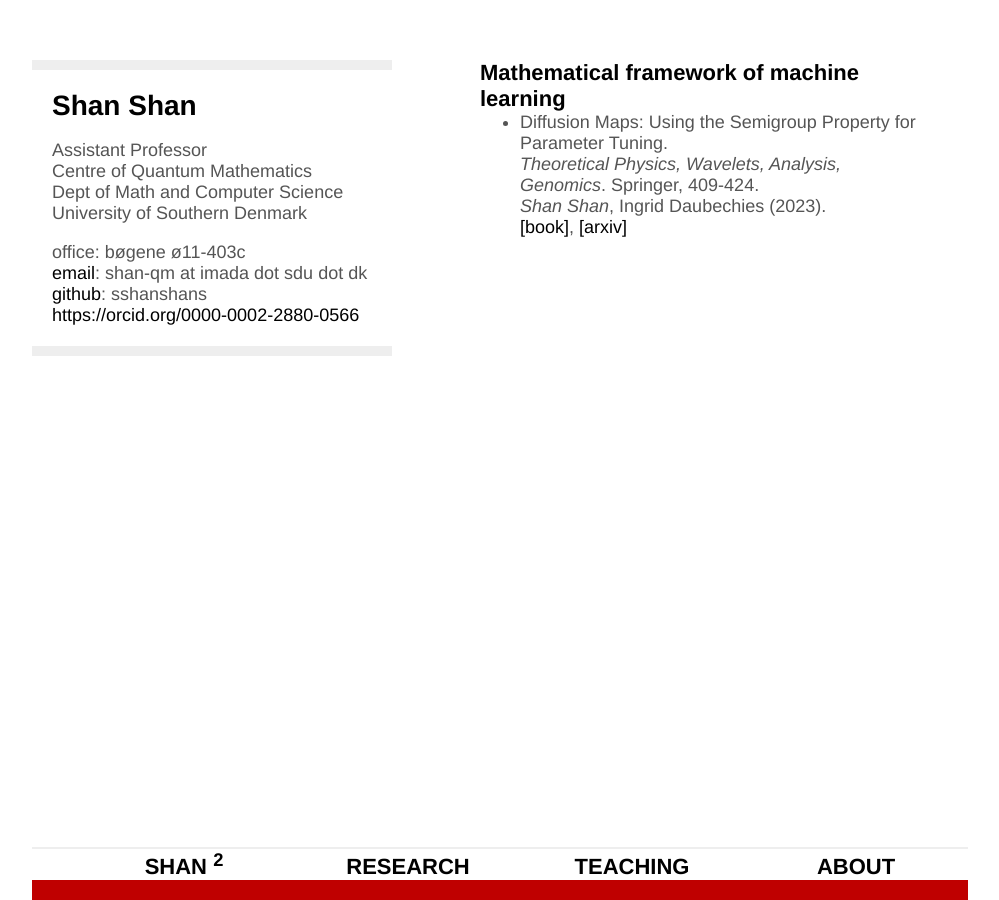
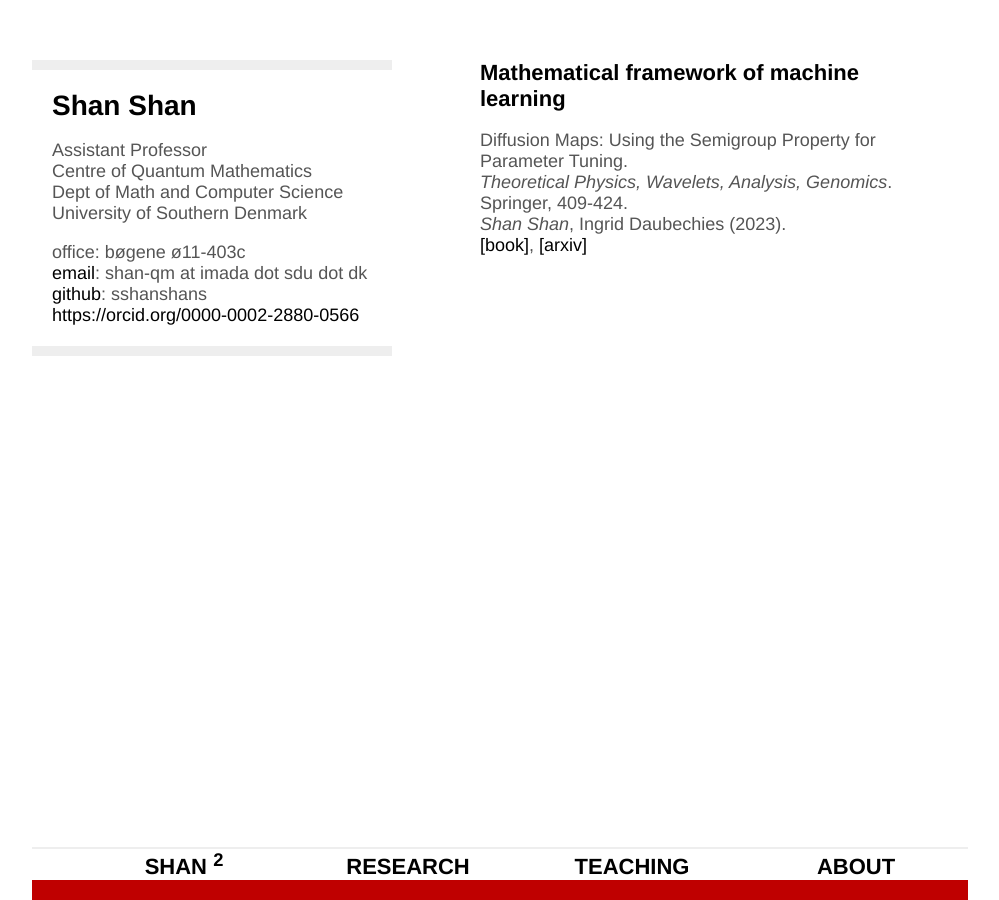
Before and after one commit to sshanshans/sshanshans.github.io, a Jekyll site: the page built from research/ml.md, in a window 1280 px wide. Shown: the whole page, without its empty margins (160-1159 px from the left). Built offline with Jekyll 4.4.1, drawn with Linux system fonts in a browser that asks for light colours.

Commit message:
Update ml.md

```diff
--- a/research/ml.md
+++ b/research/ml.md
@@ -5,7 +5,7 @@
 ---
 ### Mathematical framework of machine learning
 
-* Diffusion Maps: Using the Semigroup Property for Parameter Tuning. <br />
-*Theoretical Physics, Wavelets, Analysis, Genomics*. Springer, 409-424.  <br />
-*Shan Shan*, Ingrid Daubechies (2023).  <br />
-[[book]](https://link.springer.com/book/10.1007/978-3-030-45847-8), [[arxiv]](https://arxiv.org/abs/2203.02867) <br />
+Diffusion Maps: Using the Semigroup Property for Parameter Tuning. <br />
+ *Theoretical Physics, Wavelets, Analysis, Genomics*. Springer, 409-424.  <br />
+ *Shan Shan*, Ingrid Daubechies (2023).  <br />
+ [[book]](https://link.springer.com/book/10.1007/978-3-030-45847-8), [[arxiv]](https://arxiv.org/abs/2203.02867) <br />
```
